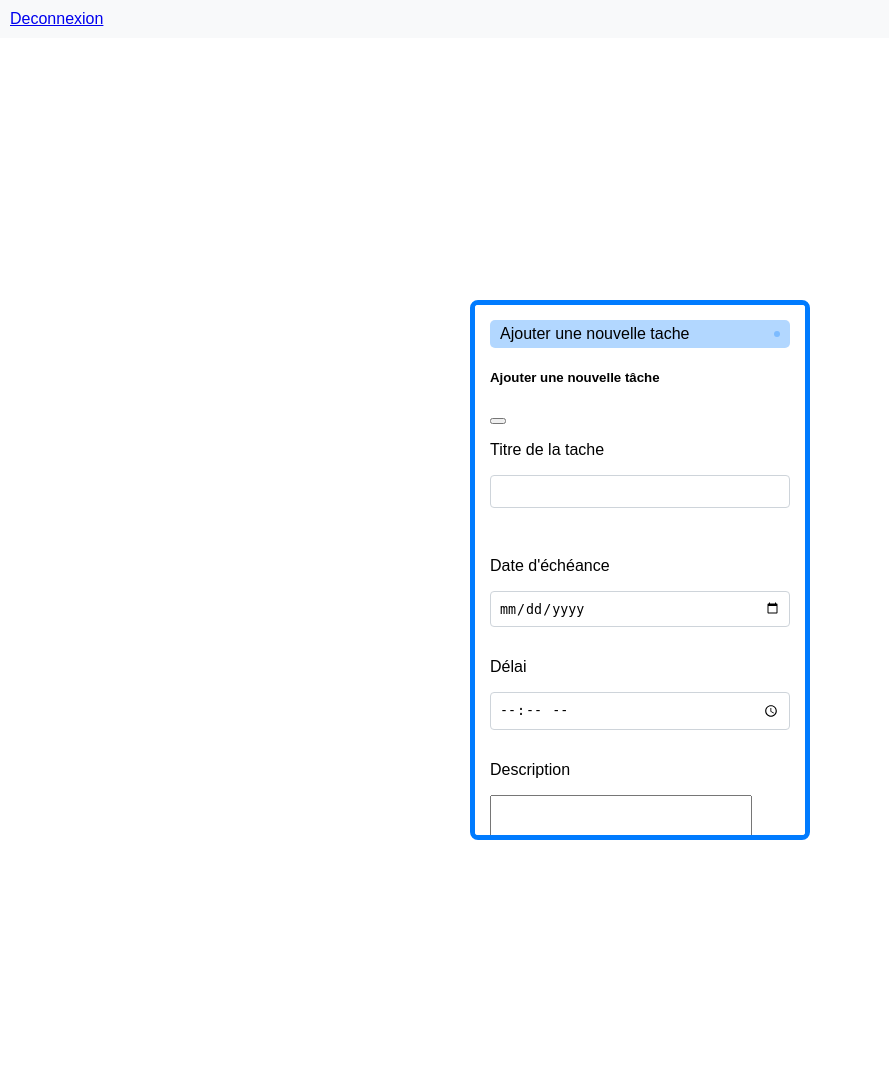
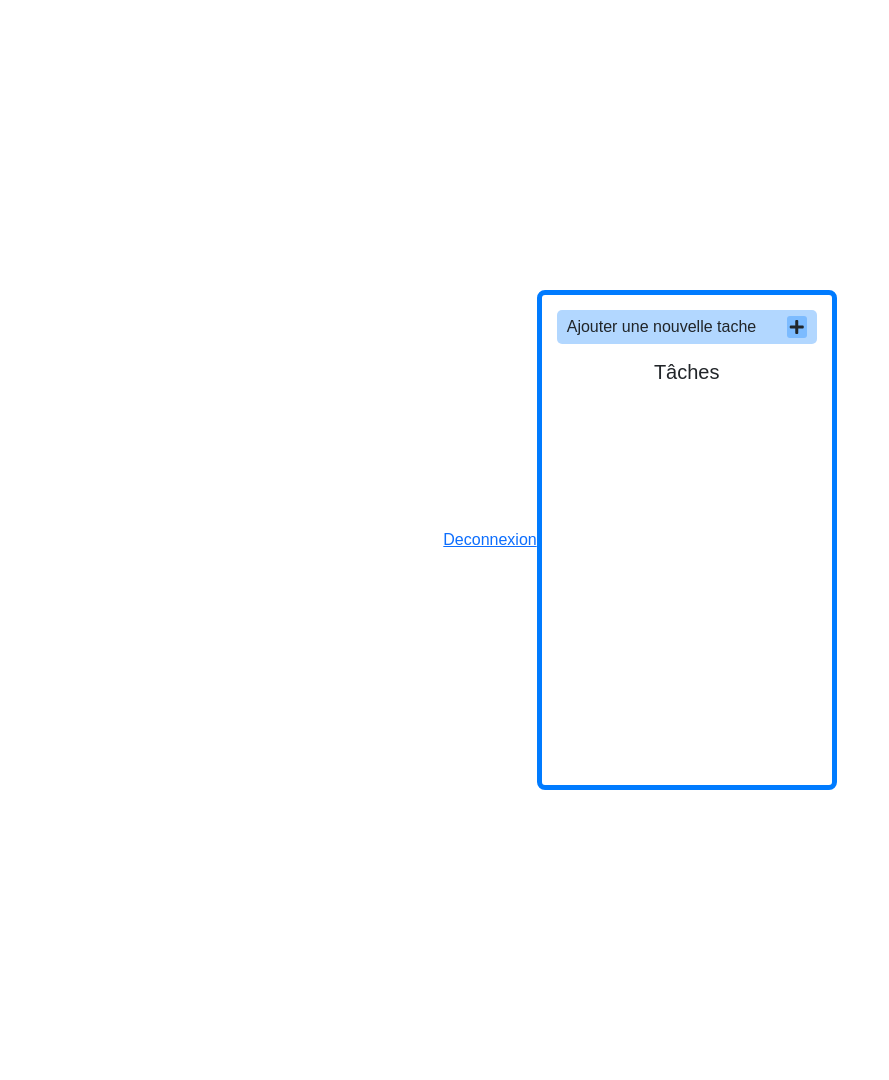
Before and after one commit to hslothmane/sae301, a Symfony app: template templates/tache/index.html.twig in a window 1280 px wide. Shown: the whole page, without its empty margins (0-889 px from the left). Run offline with Twig, Linux system fonts and the light colour scheme; the template is opened without the code that fills it, so the values that code supplies are empty; some libraries are stand-ins or nearby versions.

Commit message:
jdoaijdzo

```diff
--- a/public/css/styles.css
+++ b/public/css/styles.css
@@ -29,6 +29,11 @@ nav ul {
     list-style: none;
     margin: 0;
     padding: 0;
+}
+
+.h1_home {
+margin-top : 56px;
+margin-left: 200px;
 }
 
 nav li {
--- a/public/css/tache.css
+++ b/public/css/tache.css
@@ -10,7 +10,6 @@ body {
 }
 
 .app {
-  margin-top: 60px;
   background-color: #fff;
   width: 300px;
   height: 500px;
@@ -69,92 +68,6 @@ body {
   color: red;
 }
 
-/* Ajoutez ces styles pour définir les couleurs des événements dans le calendrier */
-.red-event {
-  background-color: red !important;
-}
-
-.orange-event {
-  background-color: orange !important;
-}
-
-.green-event {
-  background-color: green !important;
-}
-
-.header_dec {
-  position: fixed;
-  top: 0;
-  left: 0;
-  width: 100%;
-  background-color: #f8f9fa; /* Ajoutez la couleur de fond que vous souhaitez */
-  padding: 10px;
-  z-index: 1000;
-}
-
-/* Ajoutez cette règle à votre fichier CSS */
-.container {
-  overflow-y: auto; /* Ajoutez cette ligne pour permettre le défilement vertical si nécessaire */
-  max-height: 80vh; /* Réglez la hauteur maximale du conteneur selon vos besoins */
-  max-width: 800px;
-  margin: 50px auto;
-  padding: 20px;
-  background-color: #ffffff;
-  border-radius: 8px;
-  box-shadow: 0 0 10px rgba(0, 0, 0, 0.1);
-}
-
-.letitre {
-  text-align: center;
-  color: #007BFF;
-  margin-bottom: 20px;
-}
-
-label {
-  display: block;
-  margin-top: 10px;
-  font-weight: bold;
-  color: #343a40;
-}
-
-select, input {
-  width: 100%;
-  padding: 8px;
-  margin-bottom: 15px;
-  border: 1px solid #ced4da;
-  border-radius: 4px;
-  box-sizing: border-box;
-}
-
-#tasks {
-  display: grid;
-  grid-template-columns: repeat(auto-fit, minmax(250px, 1fr));
-  gap: 20px;
-}
-
-#tasks div {
-  border: 3px solid #007BFF;
-  background-color: #e2eede;
-  border-radius: 6px;
-  padding: 5px;
-  display: grid;
-  gap: 4px;
-}
-
-#tasks div .options {
-  justify-self: center;
-  display: flex;
-  gap: 20px;
-}
-
-#tasks div .options i {
-  cursor: pointer;
-}
-
-#searchInput {
-  margin-bottom: 20px;
-}
-
 @media only screen and (max-width: 480px) {
   body {
       font-size: 16px; /* Ajustez la taille de la police pour les petits écrans */
--- a/public/js/tache.js
+++ b/public/js/tache.js
@@ -34,8 +34,6 @@ let formValidation = () => {
 let data = [{}];
 
 let acceptData = () => {
-    let currentUserType = localStorage.getItem("userType");
-
   data.push({
     text: textInput.value,
     date: dateInput.value,
@@ -43,7 +41,6 @@ let acceptData = () => {
     description: textarea.value,
     type: typeInput.value,
     tdGroup: tdGroupInput.value,
-        creatorType: currentUserType, // Ajout de l'information sur le créateur
   });
 
   localStorage.setItem("data", JSON.stringify(data));
@@ -52,21 +49,21 @@ let acceptData = () => {
 
 let createTasks = () => {
   tasks.innerHTML = "";
+  data.map((x, y) => {
+    return (tasks.innerHTML += `
+    <div id=${y}>
+      <span class="fw-bold">${x.text}</span>
+      <span class="small text-secondary">${x.date} ${x.time}</span>
+      <p>${x.description}</p>
+      <p>Type: ${x.type}</p>
+      <p>Groupe de TD: ${x.tdGroup}</p>
 
-    data.forEach((task, index) => {
-        tasks.innerHTML += `
-            <div id="task_${index}" class="task">
-                <span class="fw-bold">${task.text}</span>
-                <span class="small text-secondary">${task.date} ${task.time}</span>
-                <p>${task.description}</p>
-                <p>Type: ${task.type}</p>
-                <p>Groupe de TD: ${task.tdGroup}</p>
       <span class="options">
         <i onClick="editTask(this)" data-bs-toggle="modal" data-bs-target="#form" class="fas fa-edit"></i>
         <i onClick="deleteTask(this);createTasks()" class="fas fa-trash-alt"></i>
       </span>
     </div>
-        `;
+    `);
   });
 
   resetForm();
@@ -74,7 +71,7 @@ let createTasks = () => {
 
 let deleteTask = (e) => {
   e.parentElement.parentElement.remove();
-    data.splice(e.parentElement.parentElement.id.split('_')[1], 1);
+  data.splice(e.parentElement.parentElement.id, 1);
   localStorage.setItem("data", JSON.stringify(data));
   console.log(data);
 };
@@ -104,21 +101,5 @@ let resetForm = () => {
 (() => {
   data = JSON.parse(localStorage.getItem("data")) || [];
   console.log(data);
-
   createTasks();
-
-    // Ajout du gestionnaire d'événements pour le lien de déconnexion
-    let logoutLink = document.getElementById("logout");
-    if (logoutLink) {
-        logoutLink.addEventListener("click", () => {
-            // Supprimer les données de l'utilisateur lors de la déconnexion
-            localStorage.removeItem("username");
-            localStorage.removeItem("email");
-            localStorage.removeItem("password");
-            localStorage.removeItem("userType");
-
-            // Rediriger vers la page de connexion
-            window.location.href = "connexion.php";
-        });
-    }
 })();
--- a/templates/home/index.html.twig
+++ b/templates/home/index.html.twig
@@ -11,6 +11,7 @@
 </head>
 <body>
     {% include 'header.html.twig' %}
-    <h1>Bienvenue sur votre application</h1>
+<br><br><br><br><br>
+    <h1 class=h1_home">Bienvenue sur votre application</h1>
 </body>
 </html>
--- a/templates/tache/index.html.twig
+++ b/templates/tache/index.html.twig
@@ -4,15 +4,16 @@
 <html lang="en">
 
 <head>
-    <meta charset="UTF-8">
-    <meta http-equiv="X-UA-Compatible" content="IE=edge">
-    <meta name="viewport" content="width=device-width, initial-scale=1.0">
+  <link rel="stylesheet" href="https://cdnjs.cloudflare.com/ajax/libs/font-awesome/5.15.4/css/all.min.css" />
+
+  <meta charset="UTF-8">
+  <meta http-equiv="X-UA-Compatible" content="IE=edge">
+  <meta name="viewport" content="width=device-width, initial-scale=1.0">
+<link href="https://cdn.jsdelivr.net/npm/bootstrap@5.1.3/dist/css/bootstrap.min.css" rel="stylesheet"
+    integrity="sha384-1BmE4kWBq78iYhFldvKuhfTAU6auU8tT94WrHftjDbrCEXSU1oBoqyl2QvZ6jIW3" crossorigin="anonymous">
+
     <title>To do liste</title>
     <link rel="stylesheet" href="{{ asset('css/tache.css') }}">
-    <link rel="stylesheet" href="https://cdnjs.cloudflare.com/ajax/libs/fullcalendar/3.10.2/fullcalendar.min.css" />
-    <script src="https://cdnjs.cloudflare.com/ajax/libs/moment.js/2.24.0/moment.min.js"></script>
-    <script src="https://cdnjs.cloudflare.com/ajax/libs/fullcalendar/3.10.2/fullcalendar.min.js"></script>
-    <script src="https://code.jquery.com/jquery-3.6.4.min.js"></script>
 </head>
 
 <body>
@@ -79,7 +80,7 @@
   </div>
 
   <script src="{{ asset('js/tache.js') }}"></script>
-  <script src="https://cdn.jsdelivr.net/npm/bootstrap@5.1.3/dist/js/bootstrap.bundle.min.js"
+    <script src="https://cdn.jsdelivr.net/npm/bootstrap@5.1.3/dist/js/bootstrap.bundle.min.js"
     integrity="sha384-ka7Sk0Gln4gmtz2MlQnikT1wXgYsOg+OMhuP+IlRH9sENBO0LRn5q+8nbTov4+1p" crossorigin="anonymous"></script>
 
 </body>
```
Also changed, not shown: templates/connexion/index.html.twig (+8 -9 lines). Lines whose indentation alone changed are shown as unchanged.
